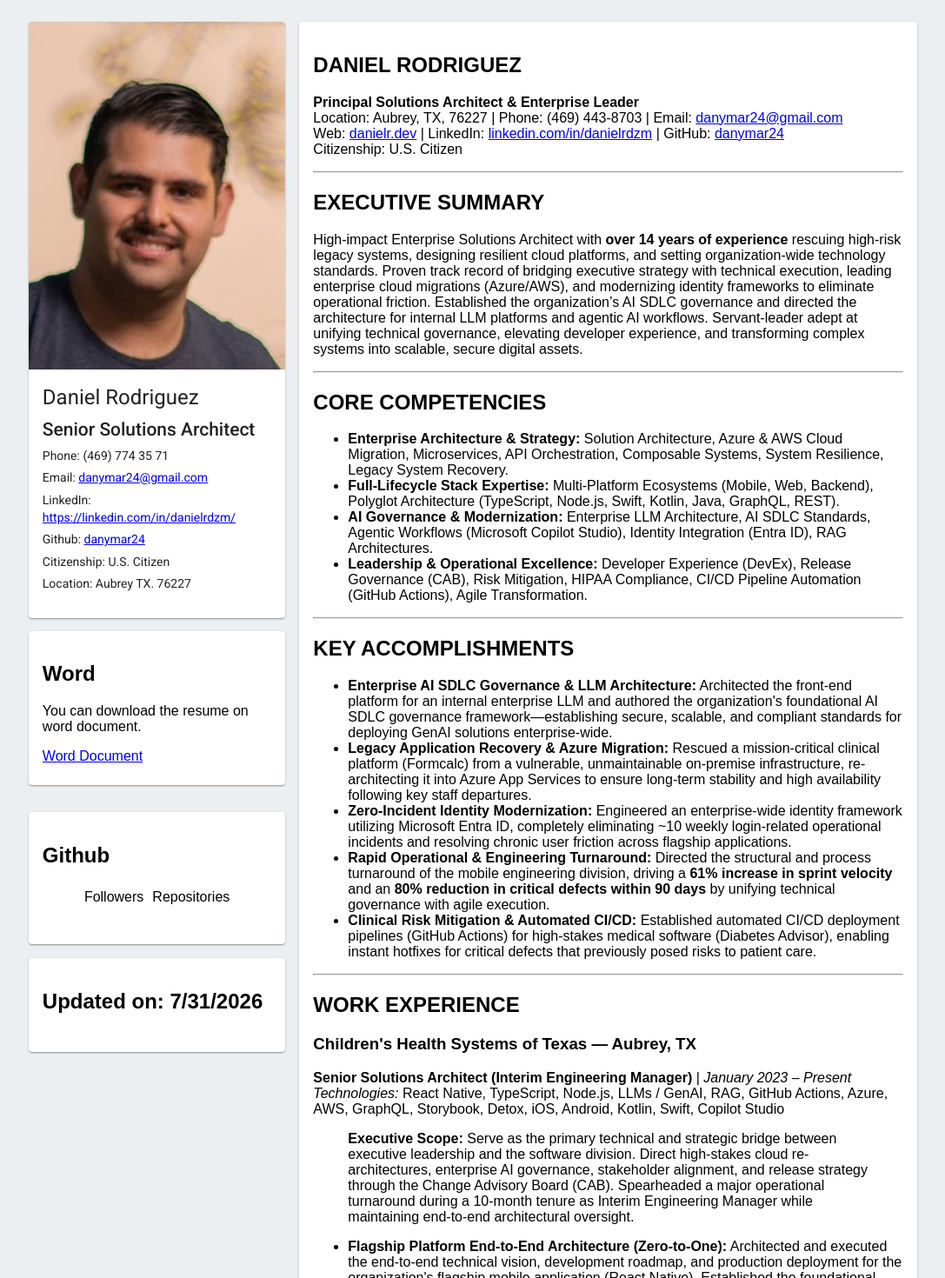
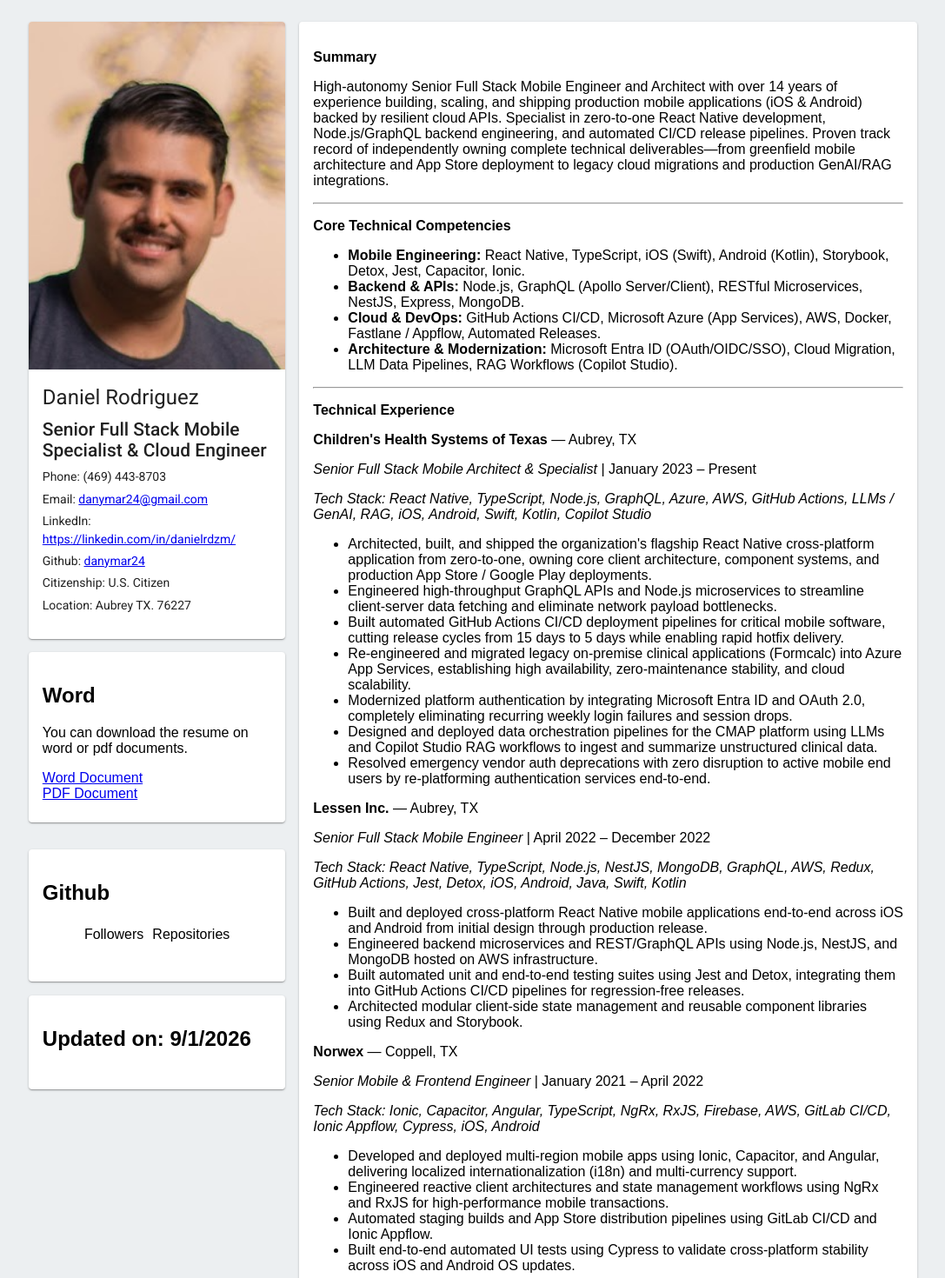
Before and after one commit to danymar24/resume, a React (Create React App) app: page / in a window 1280 px wide. Shown: the top 1470 px of the page at 87% size, without its empty margins (96-1183 px from the left). Built offline with nearby package versions, Linux system fonts and the light colour scheme; no server answers.

Commit message:
Updated resume

```diff
--- a/src/components/DocumentComponent.js
+++ b/src/components/DocumentComponent.js
@@ -6,8 +6,10 @@ function Word() {
         <Card className="word-document">
             <CardContent>
                 <h2>Word</h2>
-                <p>You can download the resume on word document.</p>
-                <span><a href="DanielRodriguez_SeniorSolutionsArchitect_7-31-2026.docx" download>Word Document</a></span>
+                <p>You can download the resume on word or pdf documents.</p>
+                <span><a href="DanielRodriguez_SeniorMobileSpecialist.docx" download>Word Document</a></span>
+                <br/>
+                <span><a href="DanielRodriguez_SeniorMobileSpecialist.pdf" download>PDF Document</a></span>
             </CardContent>
         </Card>
     );
--- a/src/components/InfoComponent.js
+++ b/src/components/InfoComponent.js
@@ -12,8 +12,8 @@ const styles={
 
 const info={
     name: 'Daniel Rodriguez',
-    title: 'Senior Solutions Architect',
-    phone: '(469) 774 35 71',
+    title: 'Senior Full Stack Mobile Specialist & Cloud Engineer',
+    phone: '(469) 443-8703',
     email: {
         title: 'danymar24@gmail.com',
         url: 'danymar24@gmail.com'
--- a/src/components/LastUpdate.js
+++ b/src/components/LastUpdate.js
@@ -5,7 +5,7 @@ function LastUpdate() {
     return (
         <Card>
             <CardContent>
-                <h2>Updated on: 7/31/2026</h2>
+                <h2>Updated on: 9/1/2026</h2>
             </CardContent>
         </Card>
     )
--- a/src/resume.md
+++ b/src/resume.md
@@ -1,128 +1,78 @@
-# DANIEL RODRIGUEZ
-**Principal Solutions Architect & Enterprise Leader**
-Location: Aubrey, TX, 76227 | Phone: (469) 443-8703 | Email: danymar24@gmail.com
-Web: [danielr.dev](https://danielr.dev/) | LinkedIn: [linkedin.com/in/danielrdzm](https://linkedin.com/in/danielrdzm/) | GitHub: [danymar24](https://github.com/danymar24)
-Citizenship: U.S. Citizen
+**Summary**
+
+High-autonomy Senior Full Stack Mobile Engineer and Architect with over 14 years of experience building, scaling, and shipping production mobile applications (iOS & Android) backed by resilient cloud APIs. Specialist in zero-to-one React Native development, Node.js/GraphQL backend engineering, and automated CI/CD release pipelines. Proven track record of independently owning complete technical deliverables—from greenfield mobile architecture and App Store deployment to legacy cloud migrations and production GenAI/RAG integrations.
 
 ---
 
-## EXECUTIVE SUMMARY
-High-impact Enterprise Solutions Architect with **over 14 years of experience** rescuing high-risk legacy systems, designing resilient cloud platforms, and setting organization-wide technology standards. Proven track record of bridging executive strategy with technical execution, leading enterprise cloud migrations (Azure/AWS), and modernizing identity frameworks to eliminate operational friction. Established the organization’s AI SDLC governance and directed the architecture for internal LLM platforms and agentic AI workflows. Servant-leader adept at unifying technical governance, elevating developer experience, and transforming complex systems into scalable, secure digital assets.
+**Core Technical Competencies**
+
+* **Mobile Engineering:** React Native, TypeScript, iOS (Swift), Android (Kotlin), Storybook, Detox, Jest, Capacitor, Ionic.
+* **Backend & APIs:** Node.js, GraphQL (Apollo Server/Client), RESTful Microservices, NestJS, Express, MongoDB.
+* **Cloud & DevOps:** GitHub Actions CI/CD, Microsoft Azure (App Services), AWS, Docker, Fastlane / Appflow, Automated Releases.
+* **Architecture & Modernization:** Microsoft Entra ID (OAuth/OIDC/SSO), Cloud Migration, LLM Data Pipelines, RAG Workflows (Copilot Studio).
 
 ---
 
-## CORE COMPETENCIES
-* **Enterprise Architecture & Strategy:** Solution Architecture, Azure & AWS Cloud Migration, Microservices, API Orchestration, Composable Systems, System Resilience, Legacy System Recovery.
-* **Full-Lifecycle Stack Expertise:** Multi-Platform Ecosystems (Mobile, Web, Backend), Polyglot Architecture (TypeScript, Node.js, Swift, Kotlin, Java, GraphQL, REST).
-* **AI Governance & Modernization:** Enterprise LLM Architecture, AI SDLC Standards, Agentic Workflows (Microsoft Copilot Studio), Identity Integration (Entra ID), RAG Architectures.
-* **Leadership & Operational Excellence:** Developer Experience (DevEx), Release Governance (CAB), Risk Mitigation, HIPAA Compliance, CI/CD Pipeline Automation (GitHub Actions), Agile Transformation.
+**Technical Experience**
+
+**Children's Health Systems of Texas** — Aubrey, TX
+
+*Senior Full Stack Mobile Architect & Specialist* | January 2023 – Present
+
+*Tech Stack: React Native, TypeScript, Node.js, GraphQL, Azure, AWS, GitHub Actions, LLMs / GenAI, RAG, iOS, Android, Swift, Kotlin, Copilot Studio*
+
+* Architected, built, and shipped the organization's flagship React Native cross-platform application from zero-to-one, owning core client architecture, component systems, and production App Store / Google Play deployments.
+* Engineered high-throughput GraphQL APIs and Node.js microservices to streamline client-server data fetching and eliminate network payload bottlenecks.
+* Built automated GitHub Actions CI/CD deployment pipelines for critical mobile software, cutting release cycles from 15 days to 5 days while enabling rapid hotfix delivery.
+* Re-engineered and migrated legacy on-premise clinical applications (Formcalc) into Azure App Services, establishing high availability, zero-maintenance stability, and cloud scalability.
+* Modernized platform authentication by integrating Microsoft Entra ID and OAuth 2.0, completely eliminating recurring weekly login failures and session drops.
+* Designed and deployed data orchestration pipelines for the CMAP platform using LLMs and Copilot Studio RAG workflows to ingest and summarize unstructured clinical data.
+* Resolved emergency vendor auth deprecations with zero disruption to active mobile end users by re-platforming authentication services end-to-end.
+
+**Lessen Inc.** — Aubrey, TX
+
+*Senior Full Stack Mobile Engineer* | April 2022 – December 2022
+
+*Tech Stack: React Native, TypeScript, Node.js, NestJS, MongoDB, GraphQL, AWS, Redux, GitHub Actions, Jest, Detox, iOS, Android, Java, Swift, Kotlin*
+
+* Built and deployed cross-platform React Native mobile applications end-to-end across iOS and Android from initial design through production release.
+* Engineered backend microservices and REST/GraphQL APIs using Node.js, NestJS, and MongoDB hosted on AWS infrastructure.
+* Built automated unit and end-to-end testing suites using Jest and Detox, integrating them into GitHub Actions CI/CD pipelines for regression-free releases.
+* Architected modular client-side state management and reusable component libraries using Redux and Storybook.
+
+**Norwex** — Coppell, TX
+
+*Senior Mobile & Frontend Engineer* | January 2021 – April 2022
+
+*Tech Stack: Ionic, Capacitor, Angular, TypeScript, NgRx, RxJS, Firebase, AWS, GitLab CI/CD, Ionic Appflow, Cypress, iOS, Android*
+
+* Developed and deployed multi-region mobile apps using Ionic, Capacitor, and Angular, delivering localized internationalization (i18n) and multi-currency support.
+* Engineered reactive client architectures and state management workflows using NgRx and RxJS for high-performance mobile transactions.
+* Automated staging builds and App Store distribution pipelines using GitLab CI/CD and Ionic Appflow.
+* Built end-to-end automated UI tests using Cypress to validate cross-platform stability across iOS and Android OS updates.
+
+**Toyota Motors North America** — Plano, TX
+
+*Senior Full Stack & Mobile Engineer* | April 2018 – January 2021
+
+*Tech Stack: React Native, Ionic, Angular, TypeScript, GraphQL, Node.js, Docker, Azure, REST APIs*
+
+* Migrated legacy web applications into high-performance cross-platform mobile apps utilizing React Native and Ionic.
+* Re-architected legacy REST endpoints into a unified GraphQL layer using Apollo Server and Client, reducing payload sizes and mobile network requests.
+* Built containerized backend microservices using Docker and Azure to power telematics support platforms.
 
 ---
 
-## KEY ACCOMPLISHMENTS
-* **Enterprise AI SDLC Governance & LLM Architecture:** Architected the front-end platform for an internal enterprise LLM and authored the organization's foundational AI SDLC governance framework—establishing secure, scalable, and compliant standards for deploying GenAI solutions enterprise-wide.
-* **Legacy Application Recovery & Azure Migration:** Rescued a mission-critical clinical platform (Formcalc) from a vulnerable, unmaintainable on-premise infrastructure, re-architecting it into Azure App Services to ensure long-term stability and high availability following key staff departures.
-* **Zero-Incident Identity Modernization:** Engineered an enterprise-wide identity framework utilizing Microsoft Entra ID, completely eliminating ~10 weekly login-related operational incidents and resolving chronic user friction across flagship applications.
-* **Rapid Operational & Engineering Turnaround:** Directed the structural and process turnaround of the mobile engineering division, driving a **61% increase in sprint velocity** and an **80% reduction in critical defects within 90 days** by unifying technical governance with agile execution.
-* **Clinical Risk Mitigation & Automated CI/CD:** Established automated CI/CD deployment pipelines (GitHub Actions) for high-stakes medical software (Diabetes Advisor), enabling instant hotfixes for critical defects that previously posed risks to patient care.
+**Additional Engineering Experience**
+
+* **Thomson Reuters** | *Senior Frontend & API Developer* (AngularJS, Node.js, REST APIs) | 2017 – 2018
+* **AT&T** | *Senior Frontend Developer* (AngularJS, JavaScript, Responsive UI) | 2016 – 2017
+* **Buildbinder / Xpectare / Freelance** | *Mobile & Full Stack Developer* (Cross-Platform Mobile, Web APIs) | 2011 – 2016
 
 ---
 
-## WORK EXPERIENCE
+**Education & Credentials**
 
-### Children's Health Systems of Texas — Aubrey, TX
-**Senior Solutions Architect (Interim Engineering Manager)** | *January 2023 – Present*
-*Technologies:* React Native, TypeScript, Node.js, LLMs / GenAI, RAG, GitHub Actions, Azure, AWS, GraphQL, Storybook, Detox, iOS, Android, Kotlin, Swift, Copilot Studio
-
-> **Executive Scope:** Serve as the primary technical and strategic bridge between executive leadership and the software division. Direct high-stakes cloud re-architectures, enterprise AI governance, stakeholder alignment, and release strategy through the Change Advisory Board (CAB). Spearheaded a major operational turnaround during a 10-month tenure as Interim Engineering Manager while maintaining end-to-end architectural oversight.
-
-* **Flagship Platform End-to-End Architecture (Zero-to-One):** Architected and executed the end-to-end technical vision, development roadmap, and production deployment for the organization's flagship mobile application (React Native). Established the foundational development processes, architectural standards, and testing frameworks currently utilized across the engineering division.
-* **Clinical GenAI Platform Architecture (CMAP):** Architected the **Cardiac Multidisciplinary Assessment of Performance (CMAP)** platform, orchestrating an LLM pipeline to ingest, synthesize, and present complex patient records and external clinical notes for high-stakes hospital cardiac forums.
-* **Enterprise AI & LLM Governance:** Authored the enterprise AI SDLC governance framework to establish secure, compliant GenAI deployment standards while directing the front-end platform architecture for internal LLM initiatives.
-* **Custom AI Agent Workflows:** Designed and deployed custom AI Agents utilizing RAG (Microsoft Copilot Studio) to automate high-friction administrative workflows, reducing operational overhead by 30%.
-* **Legacy Recovery & Azure Cloud Migration:** Led the end-to-end re-architecture of a critical clinical application (Formcalc) from a vulnerable, unmaintainable on-premise server to Azure App Services, securing long-term system stability following key personnel exits.
-* **Zero-Incident Identity Modernization:** Engineered and implemented a unified identity strategy using Microsoft Entra ID, completely eliminating ~10 weekly login-related operational incidents and resolving severe user friction across flagship applications.
-* **Operational & Cultural Turnaround:** Transformed team execution by embedding a "Quality-First" architectural framework, boosting sprint velocity by 61% (38 → 62 tickets/sprint) and reducing feature cycle time by 66% (15 days → 5 days).
-* **Vendor Risk Mitigation & Continuity:** Directed the emergency re-architecture of the flagship mobile app’s authentication infrastructure following a critical vendor deprecation, maintaining uninterrupted patient access to care.
-* **Clinical Risk & CI/CD Strategy:** Built automated CI/CD pipelines (GitHub Actions) for high-stakes medical software (Diabetes Advisor), enabling rapid hotfixes for defects that previously posed risks to patient care.
-
----
-
-### Lessen Inc. — Aubrey, TX
-**Lead Mobile Developer / Architect** | *April 2022 – December 2022*
-*Technologies:* React, React Native, TypeScript, Node.js, NestJS, MongoDB, GitHub Actions, Redux, Storybook, FullStory, AWS, GraphQL, Jest, Detox, iOS, Android, Java, Swift, Kotlin
-
-> **Role Overview:** Led end-to-end mobile application architecture and cross-functional engineering delivery across multiple consumer- and enterprise-facing platforms. Partnered with product and backend engineering leadership to eliminate integration bottlenecks, establish code quality standards, and mentor junior developers.
-
-* **End-to-End System Architecture:** Spearheaded the technical design, system integration, and deployment of multiple high-performance mobile applications from conceptualization to full production release.
-* **Cross-Functional API & Systems Alignment:** Partnered closely with product, UX, and backend infrastructure teams to proactively identify architectural blockers and streamline complex API integrations.
-* **Quality Frameworks & DevEx:** Established standardized unit and end-to-end testing strategies (Jest, Detox) along with CI/CD automation pipelines (GitHub Actions) to ensure code maintainability and deployment stability.
-* **Engineering Mentorship & Best Practices:** Mentored junior and mid-level engineers on React Native architecture, design patterns, and performance optimization, establishing best practices for scalable codebase hygiene.
-
----
-
-### Norwex — Coppell, TX
-**Lead Mobile Developer / Architect** | *January 2021 – April 2022*
-*Technologies:* Ionic 6, Angular 13, TypeScript, Sass, PHP Symfony, Firebase, NgRx, RxJS, Internationalization (i18n), Capacitor, AWS, Android, iOS, Ionic Appflow, GitLab CI/CD, Cypress, Tailwind CSS
-
-> **Role Overview:** Directed the global mobile application strategy and architecture, overseeing multi-region platform internationalization, CI/CD pipeline automation, and agile execution for international enterprise markets.
-
-* **Global Expansion & Internationalization:** Directed the architecture, internationalization (i18n), and deployment strategy for mobile platforms expanding into the Australia and New Zealand markets, ensuring localized compliance, multi-currency support, and seamless user experience.
-* **DevOps & Release Automation:** Streamlined deployment pipelines using GitLab CI/CD and Ionic Appflow, establishing consistent and automated release workflows across development, testing, and production environments.
-* **Architecture & State Management:** Modernized client-side application architecture using Angular, NgRx, and RxJS to deliver high-performance, predictable state management across complex mobile workflows.
-* **Agile Leadership & Mentorship:** Provided strategic technical leadership and mentorship to cross-functional mobile teams, enforcing code quality standards, automated testing (Cypress), and agile execution.
-
----
-
-### Toyota Motors North America — Cognizant, Plano, TX
-**Senior Associate / Full Stack Developer & Architect** | *April 2018 – January 2021*
-*Technologies:* Angular 8, TypeScript, HTML5/CSS3, Sass, Bootstrap, Nginx, GraphQL, Apollo, Docker, Azure, Ionic, Apache Cordova, React Native, REST APIs
-
-> **Role Overview:** Led the front-end architecture and modernization strategy for Toyota’s Telematics support platform, partnering with Digital Architecture teams to enforce software development lifecycle best practices across enterprise applications.
-
-* **Platform Modernization & Rebranding:** Spearheaded the end-to-end UI/UX redesign and platform rebranding for the enterprise Telematics support tool, aligning digital platforms with updated corporate branding and marketing guidelines.
-* **Web-to-Mobile Migration Strategy:** Directed the technical migration of legacy web applications into high-performance cross-platform mobile architectures utilizing Ionic Framework and React Native.
-* **API Modernization (GraphQL):** Led the transition from legacy REST APIs to a high-throughput GraphQL architecture using Apollo Server and Apollo Client, significantly optimizing data fetch efficiency and reducing network overhead.
-* **Agile Leadership & Architecture Standards:** Implemented Scrum and Kanban frameworks to accelerate release velocity while embedding modern architectural best practices, unit testing, and containerized deployments (Docker/Azure).
-
----
-
-### Thomson Reuters — Cognizant, Carrollton, TX
-**Senior Associate / Front End Developer** | *March 2017 – April 2018*
-*Technologies:* AngularJS, HTML5, CSS3, LESS, Node.js, Express, React, Grunt, REST APIs, Unit Testing
-
-> **Role Overview:** Engineered core user interface features and backend API services for enterprise web applications, leveraging Agile methodologies and automated testing to ensure platform stability.
-
-* **UI/UX Feature Architecture:** Developed complex web application features and modular components using AngularJS, HTML5, and LESS, establishing rigorous unit testing strategies to maintain codebase quality.
-* **API & Microservice Development:** Built and optimized custom RESTful API endpoints utilizing Node.js and Express to drive seamless data integration across enterprise applications.
-* **Agile Execution & Tooling:** Orchestrated build pipelines and client-side asset optimization using Node.js/Grunt within a fast-paced Scrum Agile framework.
-
----
-
-### AT&T — Infosys, Richardson, TX
-**Senior Associate / Front End Developer** | *August 2016 – March 2017*
-*Technologies:* AngularJS, JavaScript (ES6), HTML5, CSS3, LESS, Bootstrap 3, REST APIs
-
-* **Enterprise Web Modernization:** Engineered and deployed scalable, responsive web application modules and customer-facing interfaces for enterprise telecommunications platforms using AngularJS, JavaScript, and LESS.
-* **Cross-Functional Delivery:** Collaborated with cross-functional development and QA teams within an Agile framework to optimize client-side rendering performance and maintain cross-browser compatibility.
-
----
-
-### Early Career Engineering Leadership & Development | *2011 – 2016*
-* **Syscom** — *Support Engineer* | *Jan 2016 – Aug 2016*
-* **Buildbinder** — *Mobile Developer* | *Aug 2015 – Dec 2015*
-* **Xpectare** — *Mobile & Full Stack Developer* | *Dec 2014 – Aug 2015*
-* **Freelance** — *Full Stack Developer & Systems Consultant* | *2011 – 2016*
-
----
-
-## EDUCATION
-
-**Chihuahua Institute of Technology (Instituto Tecnológico de Chihuahua)** — Chihuahua, Mexico
-**Bachelor of Science in Electronics Engineering** | *January 2009 – July 2014*
-
----
-
-## LANGUAGES
-* **English:** Fluent (Professional)
-* **Spanish:** Native
+* **Bachelor of Science in Electronics Engineering** — Chihuahua Institute of Technology (*Instituto Tecnológico de Chihuahua*)
+* **Languages:** English (Fluent/Professional), Spanish (Native)
+* **Citizenship:** U.S. Citizen
```
Also changed, not shown: 2 other files (tests, documents, lock files or other folders).
